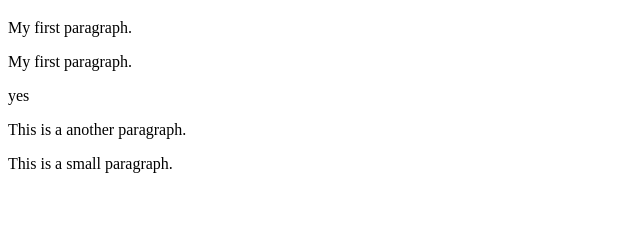
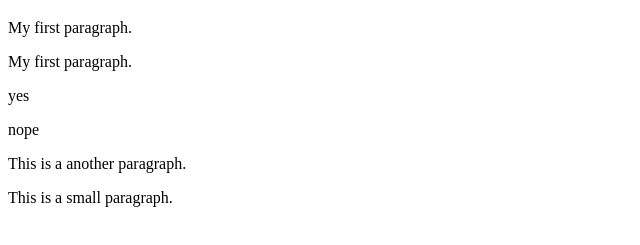
Before and after one commit to Mathi1800/learning-git, a plain HTML site: page index.html in a window 1280 px wide. Shown: the part 61-306 px from the top of the page, without its empty margins (0-640 px from the left). Drawn offline with Linux system fonts and the light colour scheme.

Commit message:
Update index.html

```diff
--- a/index.html
+++ b/index.html
@@ -8,12 +8,16 @@
 <p>My first paragraph.</p>
 
 
+
 <p>My first paragraph.</p>
 
 
 
 <p>yes</p>
 
+
+    <p> nope</p>
+
 <p>This is a another paragraph.</p>
 <p>This is a small paragraph.</p>
 </body>
```
